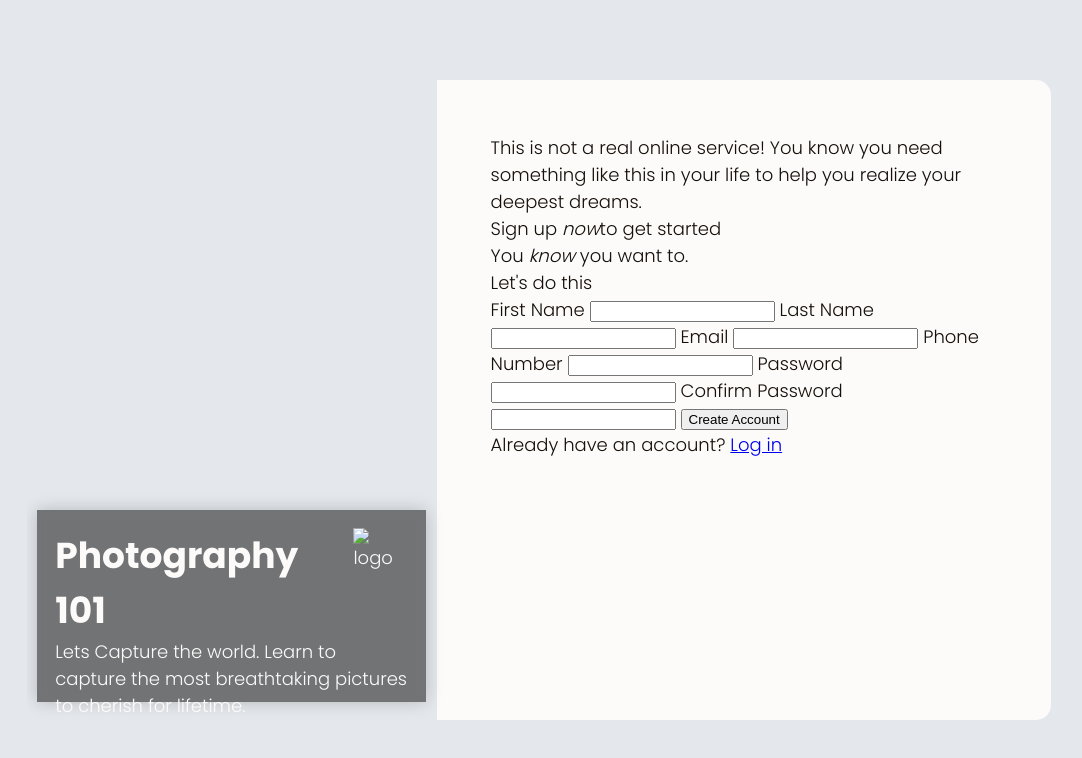
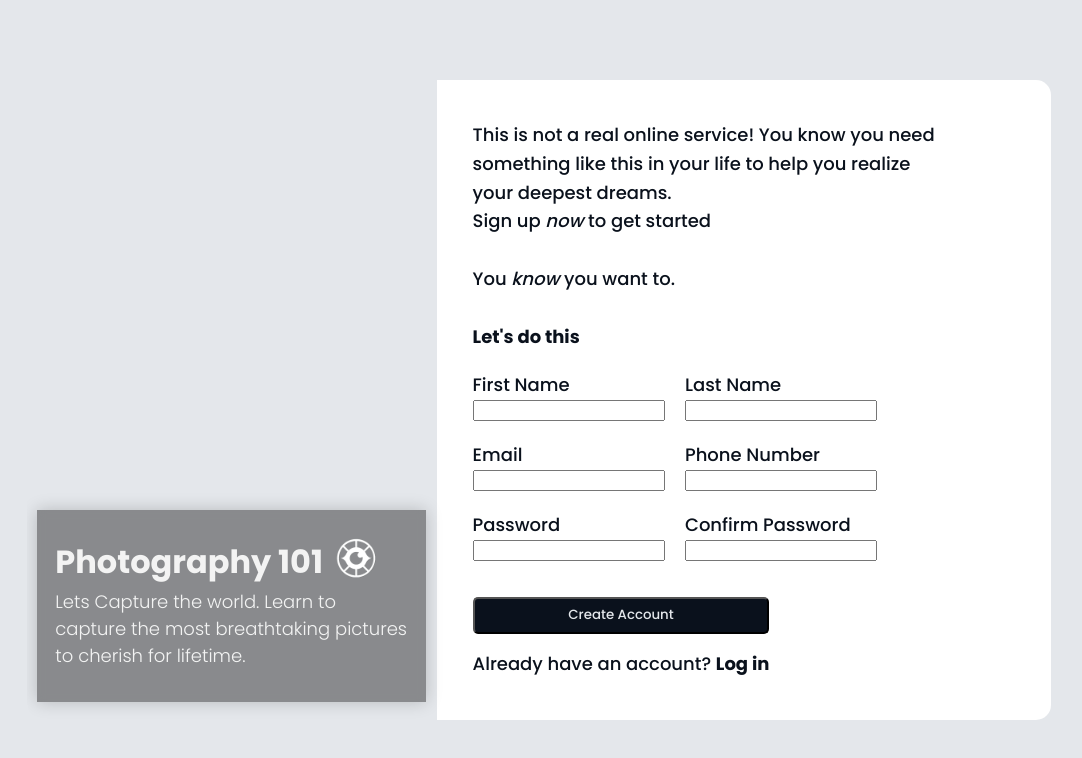
Before and after one commit to desi-angel/sign-up-form, a plain HTML site: page index.html in a window 1280 px wide. Shown: the whole page, without its empty margins (101-1183 px from the left). Drawn offline with Linux system fonts and the light colour scheme.

Commit message:
Fix the layout
1. add div classes to each form element
2. use flex on the form element to get the desired layout

```diff
--- a/index.html
+++ b/index.html
@@ -13,7 +13,7 @@
             <div class="left-content">
                 <div class="site-title">
                     <h1>Photography 101</h1>
-                    <img src="" alt="logo">
+                    <img src="./logo.png" alt="logo">
                 </div>
                 <p>Lets Capture the world. Learn to capture the most breathtaking pictures
                     to cherish for lifetime.
@@ -21,30 +21,45 @@
             </div>
         </div>
         <div class="right">
+            <div class="right-content">
                 <p class="dummy-text">This is not a real online service! You know you need
                     something like this in your life to help you realize
-                your deepest dreams.
+                    your deepest dreams. <br>
+                    Sign up <i>now</i> to get started <br><br>
+                    You <i>know</i> you want to. <br><br>
                 </p>
-            <p class="dummy-text">Sign up <i>now</i>to get started</p>
-            <p class="dummy-text">You <i>know</i> you want to.</p>
                 <form action="#">
-                <p>Let's do this</p>
+                    <p class="form-title">Let's do this</p>
+                    <div class="input">
                             <label for="first-name" class="form-label">First Name</label>
                             <input class="form-input" type="text" name="first-name" id="first-name">
+                    </div>
+                    <div class="input">
                             <label for="last-name" class="form-label">Last Name</label>
                             <input class="form-input" type="text" name="last-name" id="last-name">
+                    </div>
+                    <div class="input">
                             <label for="user-email" class="form-label">Email</label>
                             <input class="form-input" type="email" name="user-email" id="user-email">
+                    </div>
+                    <div class="input">
                             <label for="user-phone" class="form-label">Phone Number</label>
                             <input class="form-input" type="number" name="user-phone" id="user-phone">
+                    </div>
+                    <div class="input">
                             <label for="user-password" class="form-label">Password</label>
                             <input class="form-input" type="password" name="user-password" id="user-password">
+                    </div>
+                    <div class="input">
                             <label for="password-confirm" class="form-label">Confirm Password</label>
                             <input class="form-input" type="password" name="password-confirm" id="password-confirm">
-
+                    </div>
+                    <div>
                         <button class="btn">Create Account</button>
-                <p class="fineprint">Already have an account? <a href="#">Log in</a></p>
+                        <p class="fineprint">Already have an account? <a href="#" class="log-in">Log in</a></p>
+                    </div>
                 </form>
+            </div>
         </div>
     </div>
 </body>
--- a/style.css
+++ b/style.css
@@ -1,8 +1,8 @@
 @import url('https://fonts.googleapis.com/css2?family=Poppins:wght@300;500;700&display=swap');
 :root{
     --clr-body: #E4E7EB;
-    --clr-1: #160F0A;
-    --clr-2: #FCFBFA;
+    --clr-1: #0A111C;
+    --clr-2:#020202;
     --clr-transparent: rgba(0,0,0,0.5);
 
     --fs-1: 1.125rem;
@@ -54,24 +54,81 @@ body{
 .left-content{
     width: 95%;
     height: 30%;
-    color: var(--clr-2);
+    color: #f3f3f3;
     padding: 1em;
-    /* display: flex; */
     box-shadow: 0 0 1rem 0 rgb(0,0,0,0.2);
-    background-color: rgba(0,0,0,0.5);
+    background-color: rgba(0,0,0,0.4);
     backdrop-filter: blur(5px);
     font-size: var(--fs-1);
     margin-bottom: 1em;
 }
 .site-title{
     display: flex;
+    /* border: 2px solid red; */
 
 }
 h1{
-  margin: 0;
+  color: #f3f3f3;
+  font-size: clamp(0.75rem,2rem,2.5rem);
+  /* border: 2px solid rebeccapurple; */
+  padding-top: 10px;
+
+}
+img{
+    width: 80px;
+    padding: 0;
+    /* border: 2px solid red; */
+     position: relative;
+    right: 0.5rem;
 }
 .right{
     width: 60%;
-    background-color: var(--clr-2);
-    padding: 3em;
+    background-color: white;
+    display: flex;
+    flex-direction: column;
+    justify-content: center;
+    /* align-items: center; */
 }
+.right-content{
+    /* border: 2px solid red; */
+    width: 90%;
+    padding: 2em 2em;
+    line-height: 1.6;
+    font-weight: var(--fw-2);
+}
+input{
+    display: block;
+    width: 100%;
+
+}
+.input{
+    width: 40%;
+    display: flex;
+    flex-direction: column;
+    flex-wrap: wrap;
+}
+form{
+    display: flex;
+    flex-wrap: wrap;
+    gap: 20px;
+
+}
+.form-title{
+    width: 100%;
+    color: var(--clr-1);
+    font-weight: var(--fw-3);
+}
+.btn{
+    width: 100%;
+    padding: 0.5em;
+    background-color: var(--clr-1);
+    color: #E4E7EB;
+    font-family: inherit;
+    border-radius: 5px;
+    margin: 1.2em 0;
+}
+.log-in{
+    text-decoration: none;
+    color: var(--clr-1);
+    font-weight: var(--fw-3);
+}
```
Lines whose indentation alone changed are shown as unchanged.
